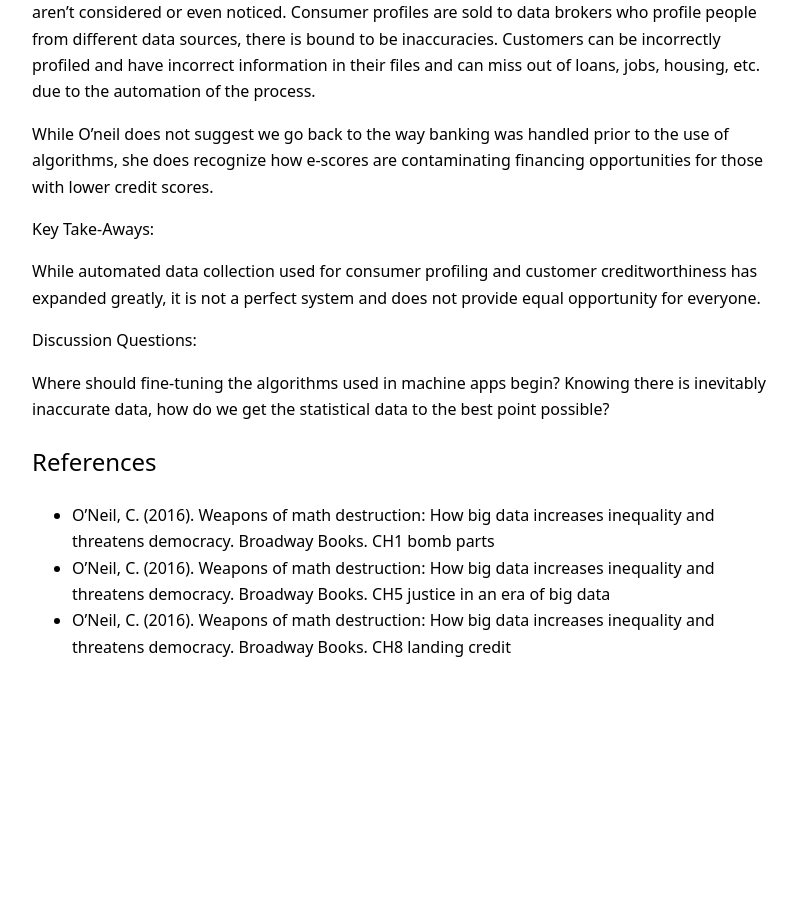
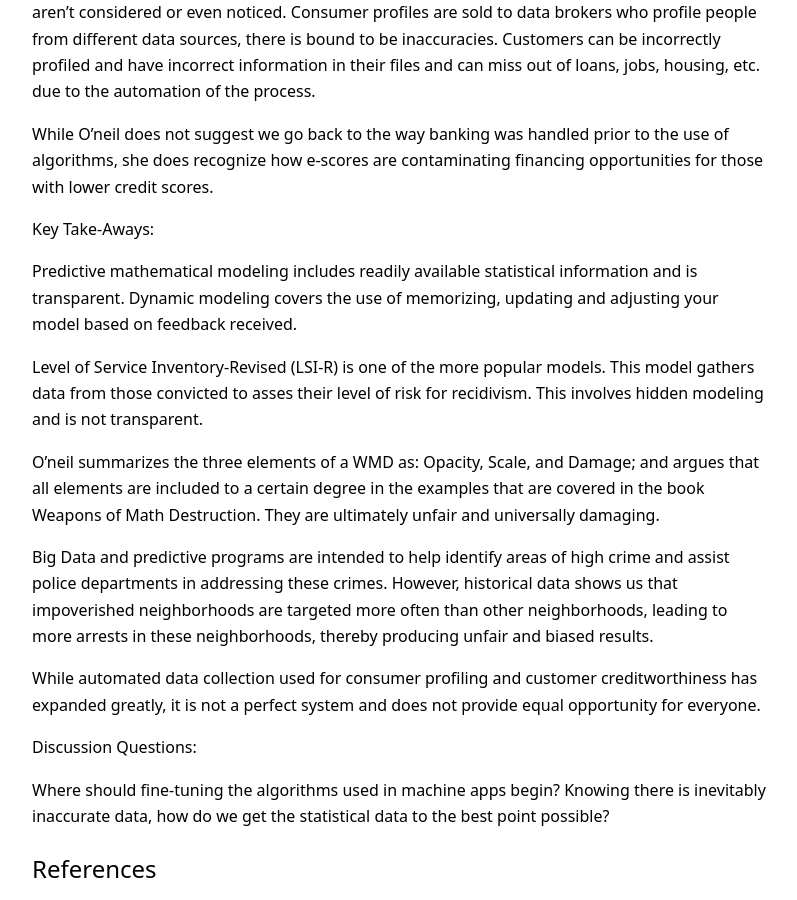
Before and after one commit to RandyWilkinsASU/ddm-textbook-summer-2019, a Jekyll site: the page built from _posts/2019-07-21-ch10-data-quality.md, in a window 1280 px wide and 900 px high, scrolled down 1610 px. Shown: the whole window, without its empty margins (240-1037 px from the left). Built offline with Jekyll 4.4.1, drawn with Linux system fonts in a browser that asks for light colours; our own code applies the rules of GitHub Pages for plain Markdown files; before the commit the page ends 2310 px from its top, so only the background shows below that.

Commit message:
update key take-aways

```diff
--- a/_posts/2019-07-21-ch10-data-quality.md
+++ b/_posts/2019-07-21-ch10-data-quality.md
@@ -29,6 +29,15 @@ While O’neil does not suggest we go back to the way banking was handled prior
 
 Key Take-Aways:
 
+Predictive mathematical modeling includes readily available statistical information and is transparent.
+Dynamic modeling covers the use of memorizing, updating and adjusting your model based on feedback received.
+
+Level of Service Inventory-Revised (LSI-R) is one of the more popular models. This model gathers data from those convicted to asses their level of risk for recidivism. This involves hidden modeling and is not transparent.
+
+O’neil summarizes the three elements of a WMD as: Opacity, Scale, and Damage; and argues that all elements are included to a certain degree in the examples that are covered in the book Weapons of Math Destruction.  They are ultimately unfair and universally damaging.
+
+Big Data and predictive programs are intended to help identify areas of high crime and assist police departments in addressing these crimes.  However, historical data shows us that impoverished neighborhoods are targeted more often than other neighborhoods, leading to more arrests in these neighborhoods, thereby producing unfair and biased results.
+
 While automated data collection used for consumer profiling and customer creditworthiness has expanded greatly, it is not a perfect system and does not provide equal opportunity for everyone.
 
 Discussion Questions:
```
